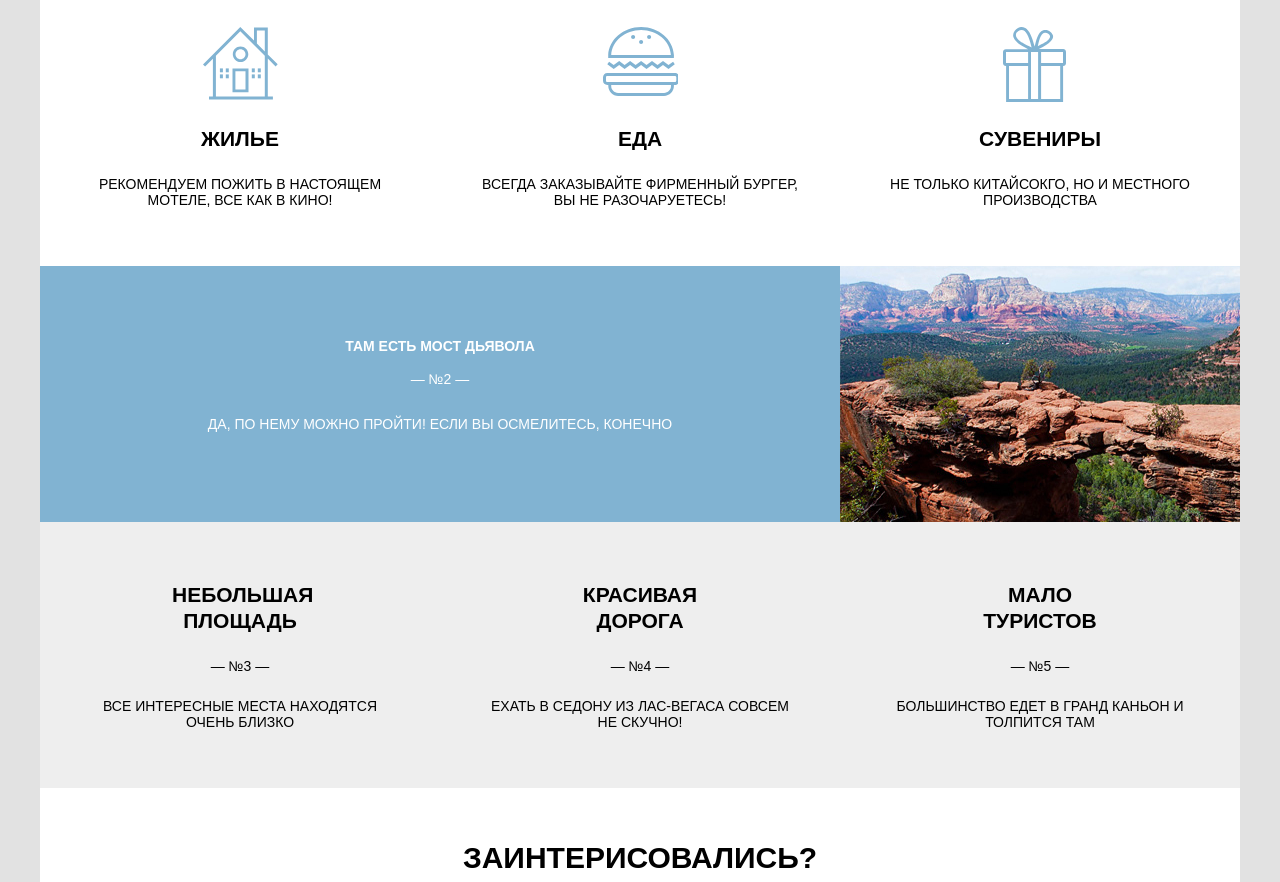
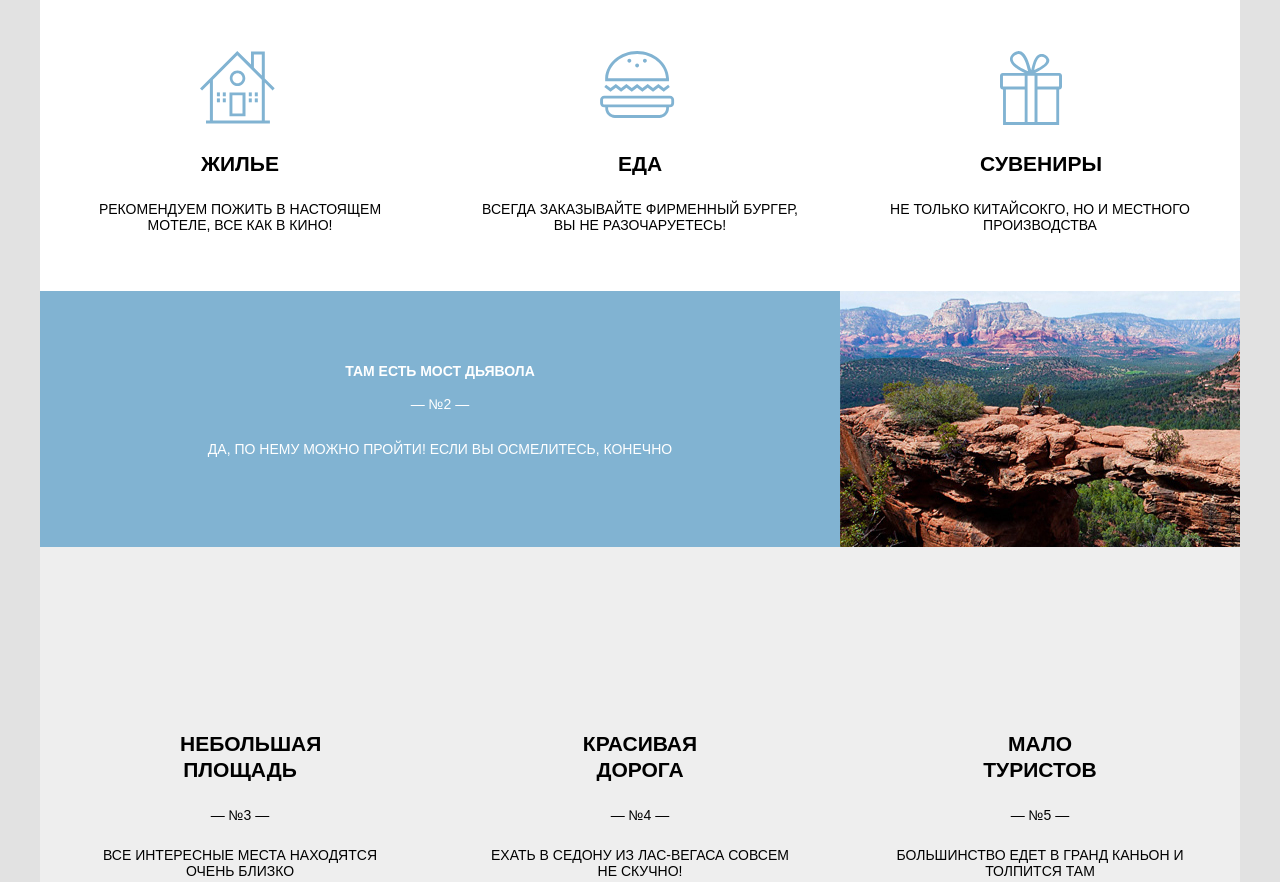
Before and after one commit to ElBoyS/sedona-project, a website: page source/index.html in a window 1280 px wide. Shown: the part 1060-1942 px from the top of the page. Drawn offline with nearby package versions, Linux system fonts and the light colour scheme; files that its build step writes are made by us from their sources.

Commit message:
Adaptive main section of page

```diff
--- a/source/index.html
+++ b/source/index.html
@@ -111,22 +111,25 @@
           </div>
           <ul class="advantages__list">
             <li class="advantages__item">
-              <div class="advantages__icon advantages__icon--house"></div>
-              <div class="advantages__heading">Жилье</div>
+              <div class="advantages__heading advantages__heading--house">
+                Жилье
+              </div>
               <div class="advantages__description">
                 Рекомендуем пожить в настоящем мотеле, все как в кино!
               </div>
             </li>
             <li class="advantages__item">
-              <div class="advantages__icon advantages__icon--food"></div>
-              <div class="advantages__heading">Еда</div>
+              <div class="advantages__heading advantages__heading--food">
+                Еда
+              </div>
               <div class="advantages__description">
                 Всегда заказывайте фирменный бургер, вы не разочаруетесь!
               </div>
             </li>
             <li class="advantages__item">
-              <div class="advantages__icon advantages__icon--souvenir"></div>
-              <div class="advantages__heading">Сувениры</div>
+              <div class="advantages__heading advantages__heading--souvenir">
+                Сувениры
+              </div>
               <div class="advantages__description">
                 Не только китайсокго, но и местного производства
               </div>
--- a/source/less/blocks/advantages-benefits.less
+++ b/source/less/blocks/advantages-benefits.less
@@ -7,9 +7,19 @@
   font-size: 14px;
   line-height: 21px;
   color: white;
+  @media(max-width:@tablet-width){
+   grid-template-columns: 1fr;
+   grid-template-rows: 1fr 1fr;
+   height: auto;
+  }
 }
 .advantages-benefits--reversed {
   grid-template-columns: 2fr 1fr;
+  @media(max-width:@tablet-width){
+    grid-template-columns: 1fr;
+    grid-template-rows: 1fr 1fr;
+    height: auto;
+   }
 }
 
 .advantages-benefits__item {
@@ -39,10 +49,13 @@
   // }
   background-image: url("../../img/content/photo-city@1x.jpg");
   background-repeat: no-repeat;
-  background-size: cover;
+
 }
 .advantages-benefits__image--reversed {
   grid-column: 1 / 2;
   grid-row: 1/2;
   background-image: url("../../img/content/photo-bridge@1x.jpg");
+  @media(max-width:@tablet-width){
+    grid-row: 2 / 3 ;
+  }
 }
--- a/source/less/blocks/advantages.less
+++ b/source/less/blocks/advantages.less
@@ -4,28 +4,74 @@
     justify-items: center;
     margin: 0;
     background-color: #ffffff;
-    padding: 60px 0 58px;
+    padding: 160px 0 58px;
     list-style: none;
     text-align: center;
+
+    @media(max-width:@tablet-width){
+        grid-template-columns: 1fr;
+        grid-template-rows: repeat(3,1fr);
+        gap: 15px;
+        padding: 26px 0 35px;
+        text-align: left;
+    }
 }
 .advantages__list--reasons{
-
+    text-align: center;
     background-color: @articlebg;
 }
 .advantages__item{
     display: flex;
     flex-direction: column;
     justify-content: center;
-    align-items: center;
     font-size: 14px;
     max-width: 320px;
+
+}
+.advantages__list--reasons .advantages__heading{
+    margin: 24px auto;
 }
 .advantages__heading{
+    position: relative;
     font-size: 21px;
     max-width: 136px;
     font-weight: 700;
     line-height: 26px;
-    margin-bottom: 24px;
+    width: 120px;
+    margin: 24px auto;
+    @media(max-width:@tablet-width){
+        margin: 0;
+    }
+}
+.advantages__heading::before{
+    position: absolute;
+    content: '';
+    width: 75px;
+    height: 75px;
+    color: @strokeblue;
+    background-size: contain;
+    top: -100px;
+    left: 20px;
+    @media(max-width:@tablet-width){
+        width: 39px;
+        height: 36px;
+        left: -45px;
+        top: -10px;
+    }
+}
+.advantages__heading--house::before{
+    background-image: url('../../img/icon/icon-house.svg');
+    background-repeat: no-repeat;
+}
+.advantages__heading--food::before{
+    background-image: url('../../img/icon/icon-burger.svg');
+    background-repeat: no-repeat;
+
+}
+.advantages__heading--souvenir::before{
+    background-image: url('../../img/icon/icon-gift.svg');
+    background-repeat: no-repeat;
+
 }
 .advantages__number{
     margin-bottom: 24px;
@@ -34,23 +80,3 @@
     font-size: 14px;
     max-width: 320px;
 }
-.advantages__icon{
-    width: 75px;
-    height: 75px;
-    margin-bottom: 24px;
-    color: @strokeblue;
-}
-.advantages__icon--house{
-    background-image: url('../../img/icon/icon-house.svg');
-    background-repeat: no-repeat;
-
-}
-.advantages__icon--food{
-    background-image: url('../../img/icon/icon-burger.svg');
-    background-repeat: no-repeat;
-
-}
-.advantages__icon--souvenir{
-    background-image: url('../../img/icon/icon-gift.svg');
-    background-repeat: no-repeat;
-}
--- a/source/less/blocks/header-hero.less
+++ b/source/less/blocks/header-hero.less
@@ -3,7 +3,7 @@
     padding-top: 77px;
     padding-bottom: 91px;
     background-image: url('../../img/headerbg.jpg');
-    background-position: 0 0;
+    background-position: 50% 50%;
     background-size: cover;
     text-align: center;
     width: 100%;
@@ -15,3 +15,9 @@
     width: 100%;
     height: auto;
 }
+.header-hero__image{
+    @media(max-width:@tablet-width){
+        width: 282px;
+        height: 214px;
+    }
+}
--- a/source/less/blocks/search-hotel.less
+++ b/source/less/blocks/search-hotel.less
@@ -15,12 +15,20 @@
     line-height: 26px;
     color: #000000;
     margin-bottom: 30px;
+    @media(max-width:@tablet-width){
+        font-size: 26px;
+    }
 }
 .search-hotel__description{
     font-size: 14px;
     line-height: 24px;
     color: #333333;
     margin-bottom: 42px;
+}
+.search-hotel__button {
+    @media(max-width:@tablet-width){
+        padding: 15px 32px;
+    }
 }
 .search-hotel__map{
     margin-top: 66px;
```
Also changed, not shown: source/img/text-logo.svg (added).
